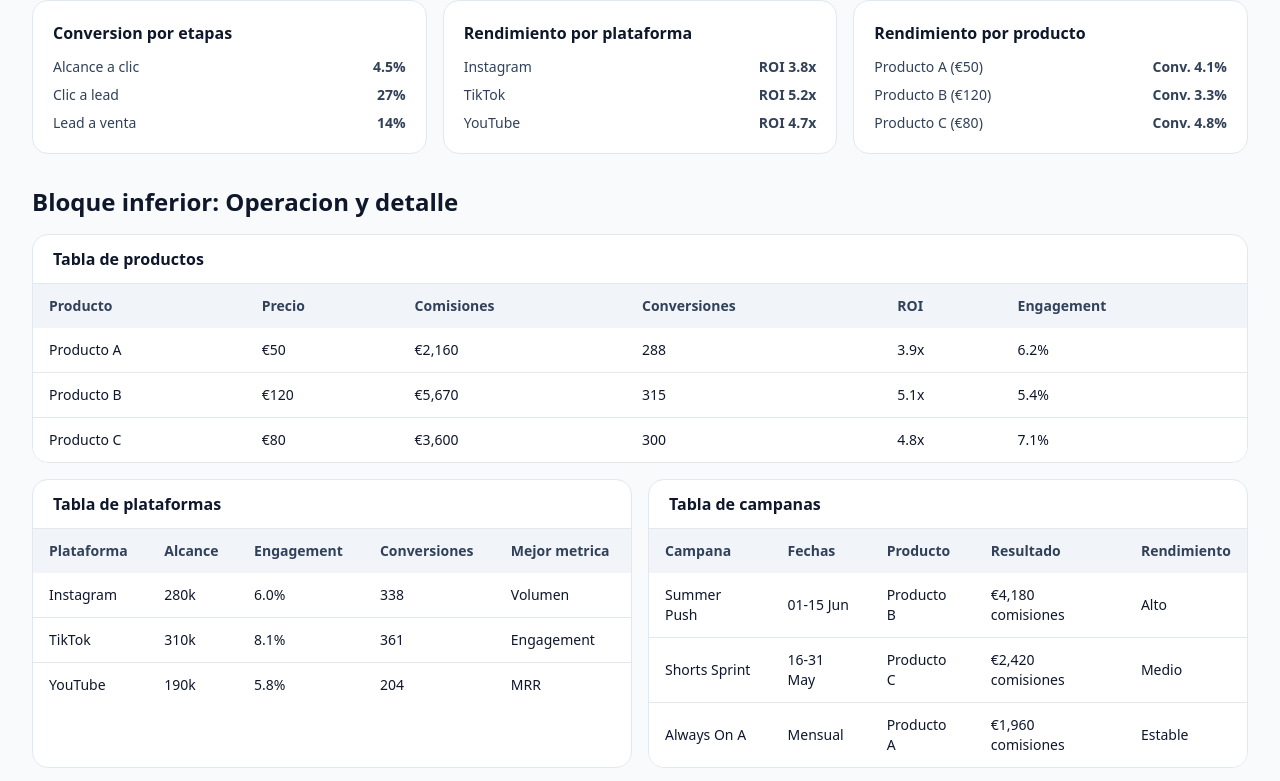
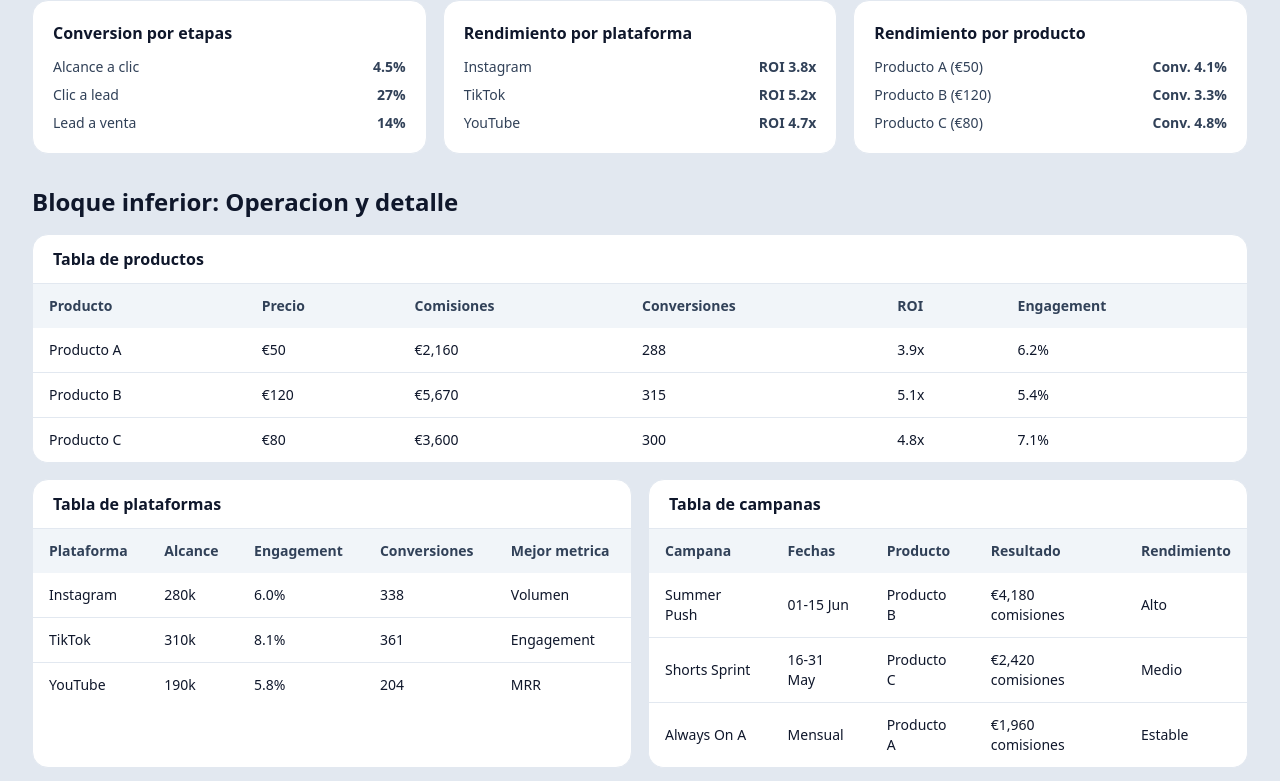
Before and after one commit to 4GeeksAcademy/aie-pt-3-dashboard-sergio, a website: page index.html in a window 1280 px wide. Shown: the part 541-1322 px from the top of the page. Drawn offline with nearby package versions, Linux system fonts and the light colour scheme.

```diff
--- a/index.html
+++ b/index.html
@@ -40,7 +40,7 @@
     </script>
 
   </head>
-  <body class="min-h-screen bg-slate-50 text-slate-900 antialiased">
+  <body class="min-h-screen bg-slate-200 text-slate-900 antialiased">
     <a
       href="#contenido-principal"
       class="sr-only focus:not-sr-only focus:fixed focus:left-4 focus:top-4 focus:z-50 focus:rounded-md focus:bg-slate-900 focus:px-4 focus:py-2 focus:text-white"
```
